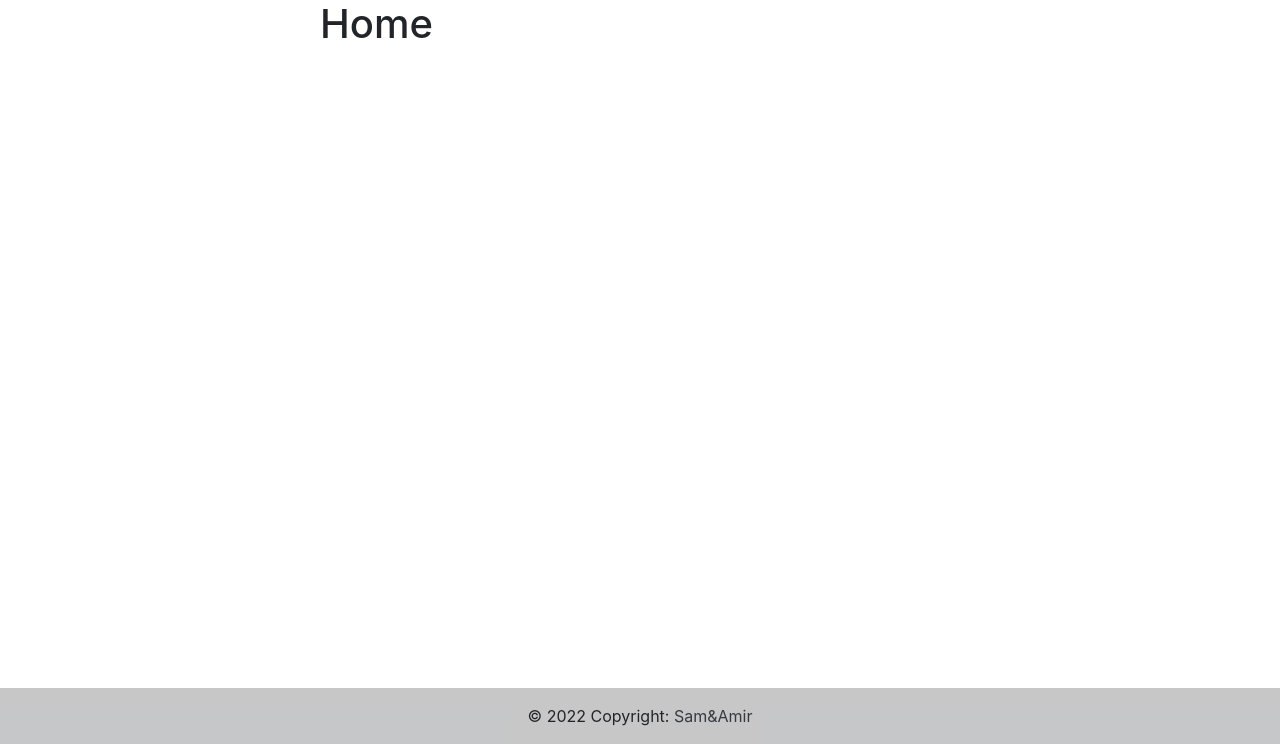
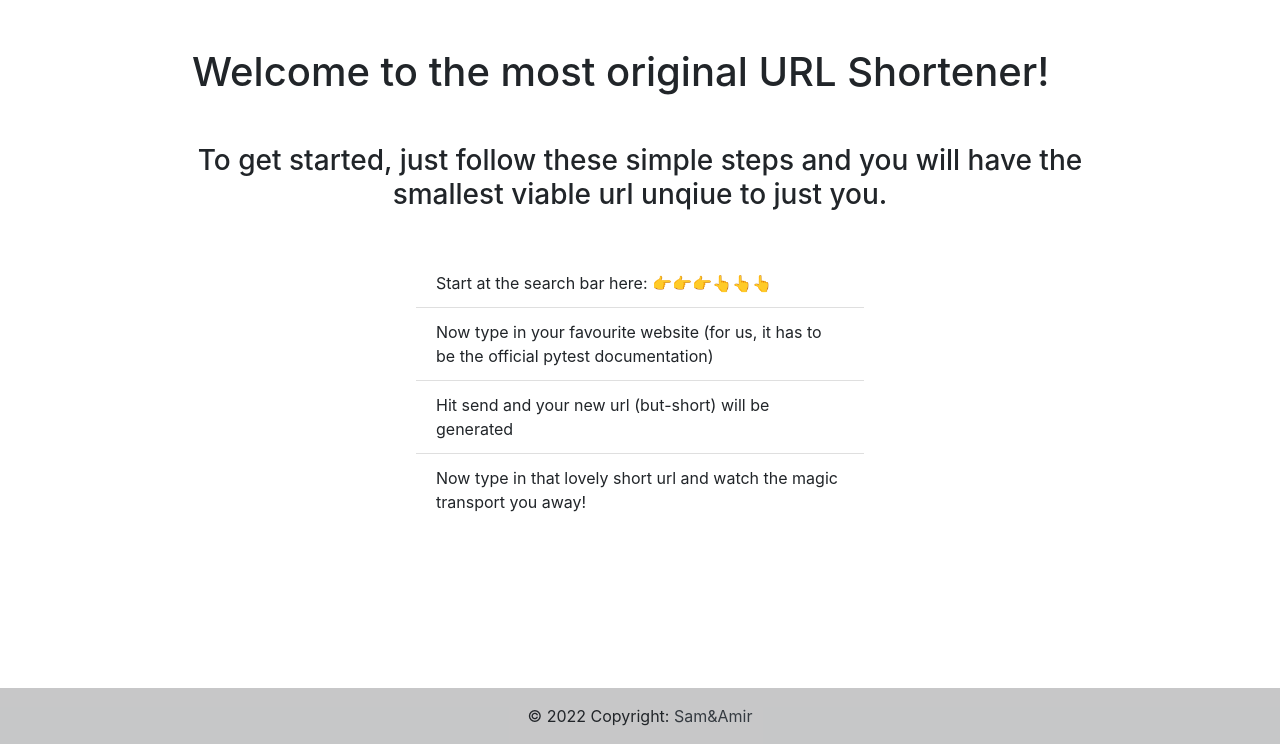
Before and after one commit to SamHardiment/URLShortener, a Flask app: page / in a window 1280 px wide. Shown: the part 56-800 px from the top of the page. Run offline with Flask 2, Linux system fonts and the light colour scheme; parts of the project's set-up code (start-up, migrations or seed data) failed here and were passed over.

Commit message:
add simple layout to base.html

```diff
--- a/templates/home.html
+++ b/templates/home.html
@@ -1,6 +1,32 @@
 {% extends "base.html"%} {% block title %}{{title}}{% endblock %} {% block
 content %}
-<section style="width: 50%; margin: auto">
-  <h1>Home</h1>
+<section style="width: 70%; margin: auto">
+  <h1 class="welcome_title mt-5">
+    Welcome to the most original URL Shortener!
+  </h1>
+  <div class="welcome_container mt-5">
+    <h3 style="text-align: center">
+      To get started, just follow these simple steps and you will have the
+      smallest viable url unqiue to just you.
+    </h3>
+    <div class="w-50 mt-5 mx-auto">
+      <ul class="list-group-flush list-group">
+        <li class="list-group-item">
+          Start at the search bar here: 👉👉👉👆👆👆
+        </li>
+        <li class="list-group-item">
+          Now type in your favourite website (for us, it has to be the official
+          pytest documentation)
+        </li>
+        <li class="list-group-item">
+          Hit send and your new url (but-short) will be generated
+        </li>
+        <li class="list-group-item">
+          Now type in that lovely short url and watch the magic transport you
+          away!
+        </li>
+      </ul>
+    </div>
+  </div>
 </section>
 {% endblock %}
```
